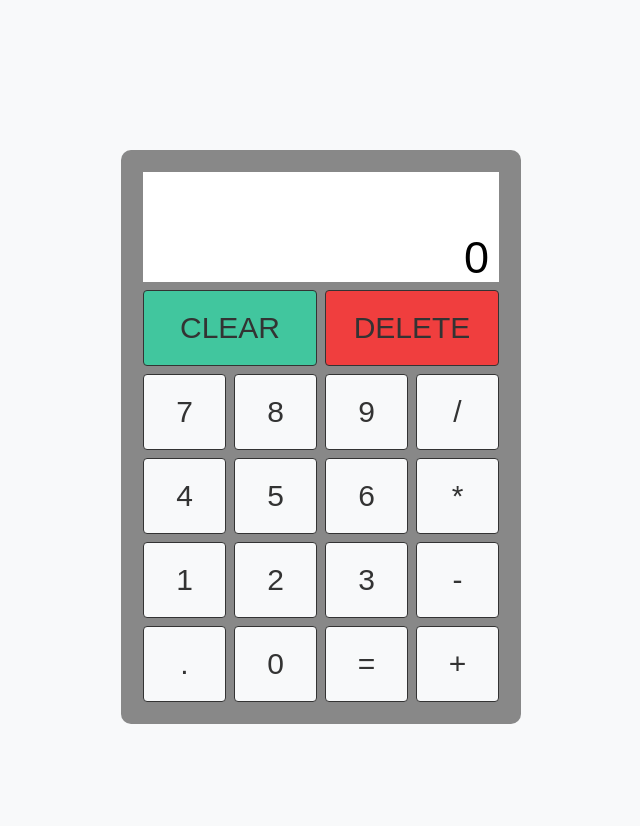
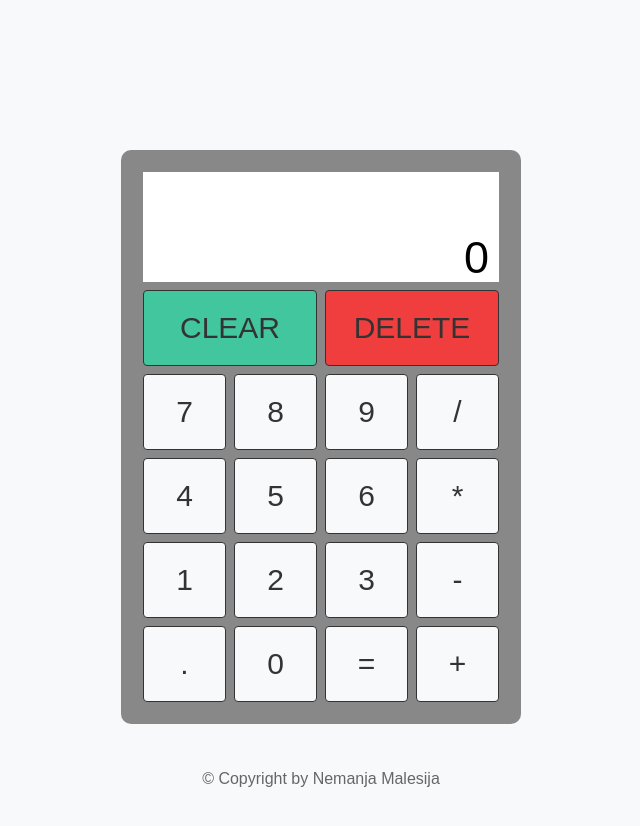
Before and after one commit to Nemanja-Malesija/calculator-js, a plain HTML site: page index.html in a window 1280 px wide. Shown: the whole page, without its empty margins (319-959 px from the left). Drawn offline with Linux system fonts and the light colour scheme.

Commit message:
Add footer, add README

```diff
--- a/index.html
+++ b/index.html
@@ -35,6 +35,9 @@
         <button data-operation="+" class="btn btn__operation">+</button>
       </div>
     </div>
+    <footer class="footer">
+      <p class="footer__p">&copy; Copyright by Nemanja Malesija</p>
+    </footer>
 
     <script src="script.js"></script>
   </body>
--- a/style.css
+++ b/style.css
@@ -94,3 +94,14 @@ body {
 .btn__delete:active {
   background-color: #c03232;
 }
+
+.footer {
+  position: fixed;
+  left: 0;
+  bottom: 0;
+  height: 3rem;
+  width: 100%;
+  text-align: center;
+  font-size: 1.6rem;
+  color: #666;
+}
```
Also changed, not shown: 1 other file.
